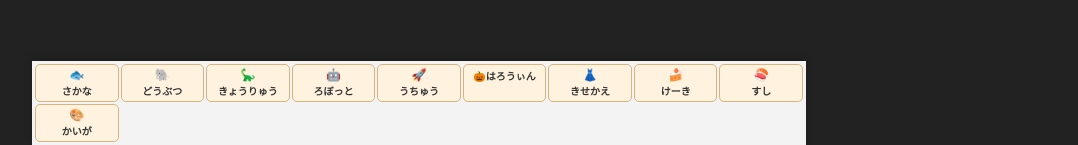
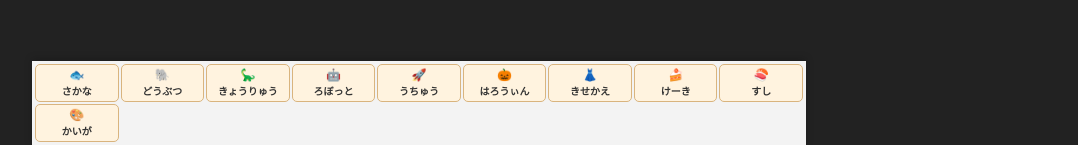
Before and after one commit to sono-togoshi/web-aquarium, a plain HTML site: page index.html in a window 1280 px wide. Shown: the part 655-800 px from the top of the page, without its empty margins (96-1174 px from the left). Drawn offline with nearby package versions, Linux system fonts and the light colour scheme; no server answers.

Commit message:
Update index.html

```diff
--- a/index.html
+++ b/index.html
@@ -392,7 +392,9 @@ setInterval(loadFish, 10000);
         <span>🚀</span>うちゅう
     </a>
 
-<a href="https://sono-togoshi.github.io/web-halloween/">🎃はろうぃん</a>
+<a href="https://sono-togoshi.github.io/web-halloween/">
+    <span>🎃</span>はろうぃん
+</a>
 
     <a href="https://sono-togoshi.github.io/princess-kisekake/">
     <span>👗</span>きせかえ
```
